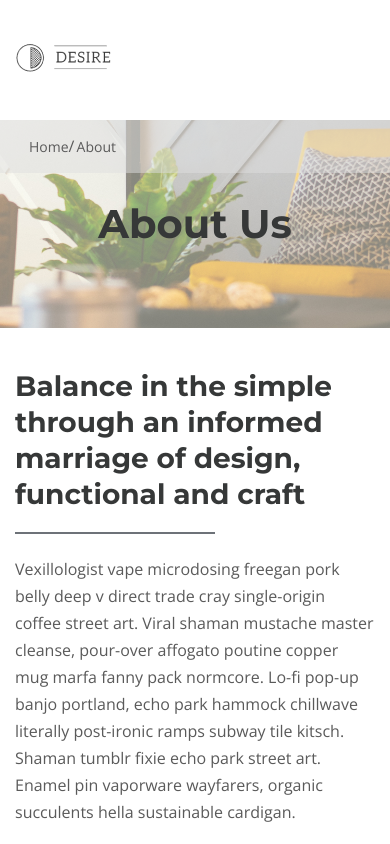
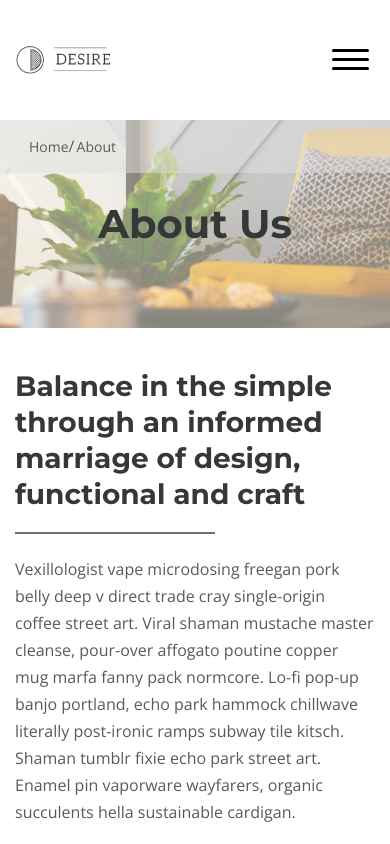
Before and after one commit to OlehYavoriv/Desire-project, a website: page app/about.html in a window 390 px wide. Shown: the top 844 px of the page. Drawn offline with nearby package versions, Linux system fonts and the light colour scheme.

Commit message:
Master feat (Add burger)

```diff
--- a/app/about.html
+++ b/app/about.html
@@ -29,7 +29,6 @@
           <a href="./index.html" class="logo">
             <img src="./images/logo.png" alt="Logo" />
           </a>
-
           <nav class="menu">
             <ul class="menu__list">
               <li class="menu__list-item">
@@ -40,6 +39,11 @@
               </li>
             </ul>
           </nav>
+          <button class="header__btn-menu">
+            <span></span>
+            <span></span>
+            <span></span>
+          </button>
           <button class="header__btn">
             <img src="./images/icon_menu.svg" alt="icon menu" />
           </button>
```
